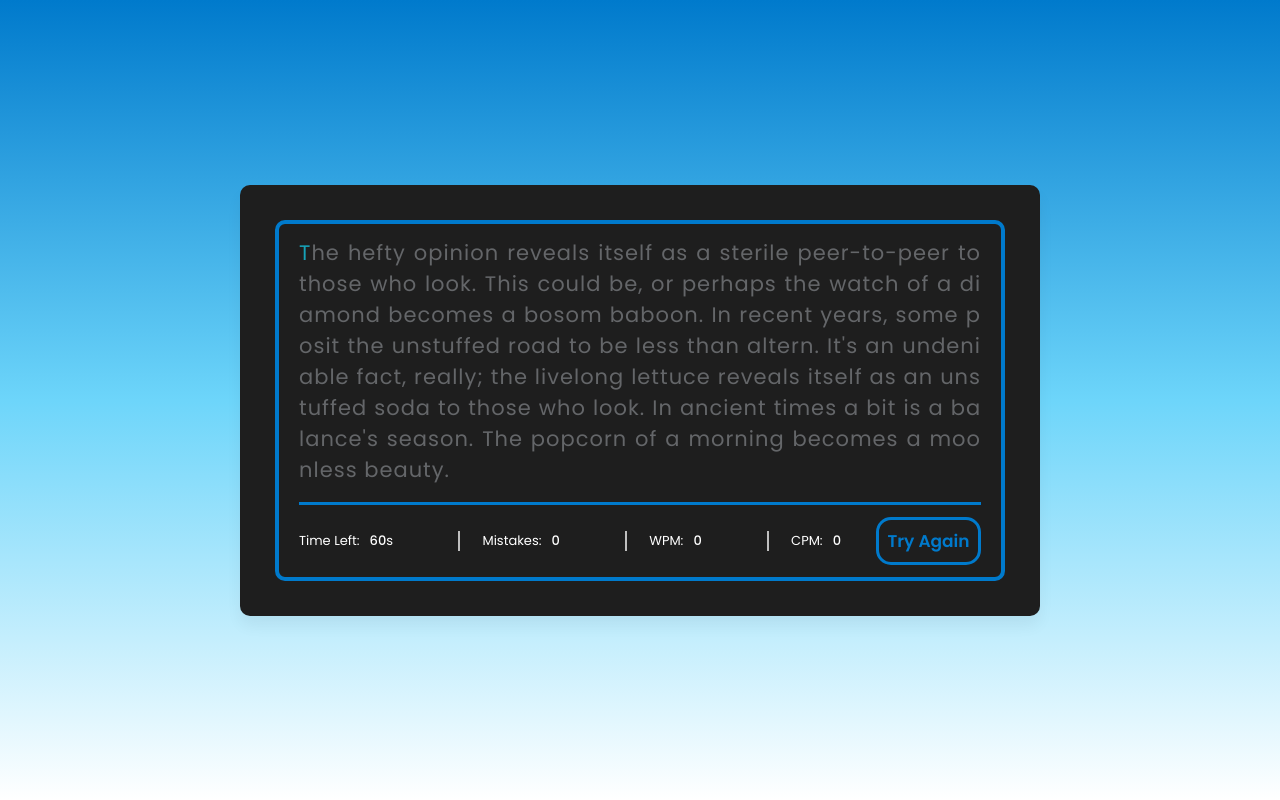
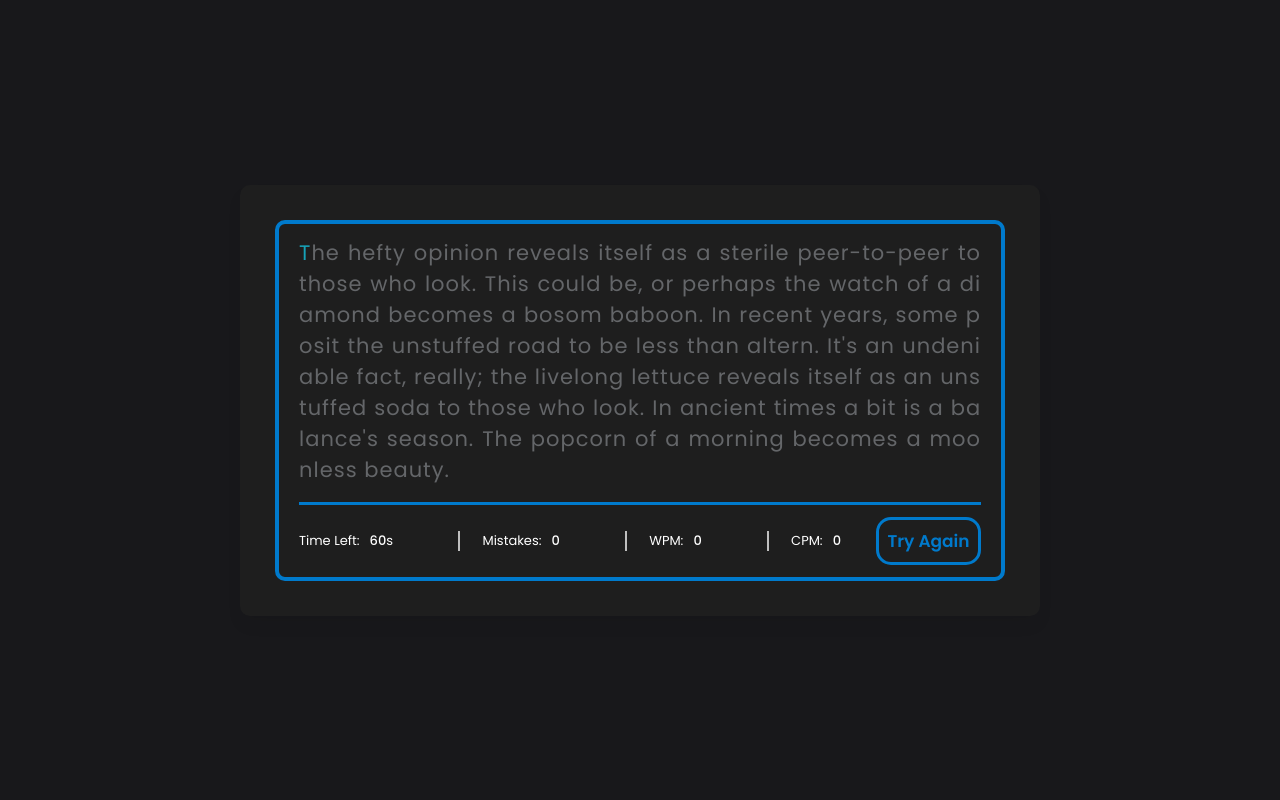
Before and after one commit to RhyanVictoor/Speed-Typing-game, a plain HTML site: page index.html in a window 1280 px wide. Drawn offline with Linux system fonts and the light colour scheme.

Commit message:
mudança cor background

```diff
--- a/src/style/style.css
+++ b/src/style/style.css
@@ -11,7 +11,7 @@ body {
     align-items: center;
     justify-content: center;
     min-height: 100vh;
-    background: linear-gradient(#007acc, #6dd5fa, #ffffff);
+    background-color: #18181b;
 }
 #paragraph {
     color: #646669;
```
